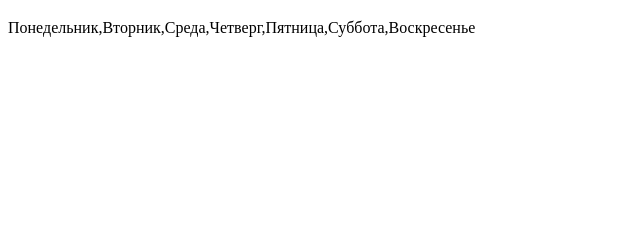
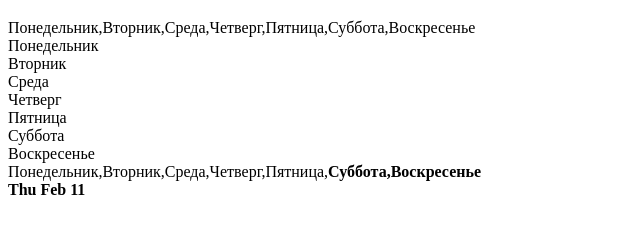
Before and after one commit to al3xandr-k/study_JS-hard, a plain HTML site: page index.html in a window 1280 px wide. Shown: the part 61-294 px from the top of the page, without its empty margins (0-640 px from the left). Drawn offline with Linux system fonts and the light colour scheme.

Commit message:
Finished LessonHard07

```diff
--- a/index.html
+++ b/index.html
@@ -5,12 +5,12 @@
   <meta name="viewport" content="width=device-width, initial-scale=1.0">
   <title>Hard Level</title>
   <script src="js/main.js" defer></script>
-  <link rel="stylesheet" href="css/style.css">
 </head>
 <body>
   <h1>Hard Level</h1>
-
-    <div class="out"></div>
-
-</body>
+    <div class="out1"></div>
+    <div class="out2"></div>
+    <div class="out3"></div>
+    <div class="out4"></div>
+  </body>
 </html>
--- a/js/main.js
+++ b/js/main.js
@@ -1,15 +1,19 @@
-// 'use strict'
+'use strict'
 
-const outText = document.querySelector('.out');
-const week = ['Понедельник','Вторник','Среда','Четверг','Пятница','Суббота','Воскресенье'];
+const week = ['Понедельник', 'Вторник', 'Среда', 'Четверг', 'Пятница', 'Суббота', 'Воскресенье'];
+const outText1 = document.querySelector('.out1');
+const outText2 = document.querySelector('.out2');
+const outText3 = document.querySelector('.out3');
+const outText4 = document.querySelector('.out4');
+let currentDate = new Date();
+
+outText1.innerHTML = week;
+
+for (let i = 0; i < week.length; i++) {
+  outText2.innerHTML += week[i] + '<br>';
+}
+
+outText3.innerHTML = `${week.splice(0, 5)},<strong>${week.splice(-2)}</strong>`;
 
 
-var arrays = [], size = 1;
-
-while (week.length > 0) {
-  arrays.push(week.splice(0, size));
-}
-
-outText.innerHTML = arrays;
-outText.style.display = 'flex';
-outText.style.flexDirection = 'column';
+outText4.innerHTML = `<strong>${currentDate.toString().split(' ').slice(0, 3).join(' ')}</strong>`;
```
